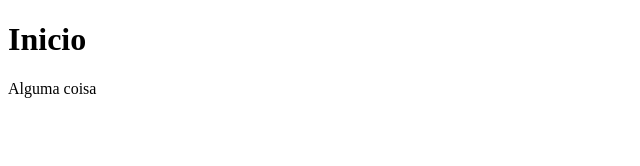
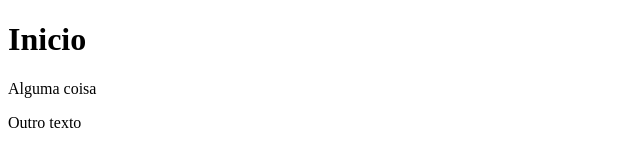
Before and after one commit to Paulo-Rodrigo/Arquivo_teste, a plain HTML site: page index.html in a window 1280 px wide. Shown: the full height of the page, 0-640 px from the left. Drawn offline with Linux system fonts and the light colour scheme.

Commit message:
Adicionado outro texto a página

```diff
--- a/index.html
+++ b/index.html
@@ -8,5 +8,6 @@
 <body>
     <h1>Inicio</h1>
     <p>Alguma coisa</p>
+    <p>Outro texto</p>
 </body>
 </html>
```
